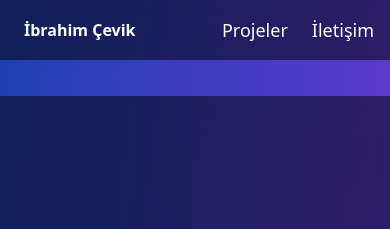
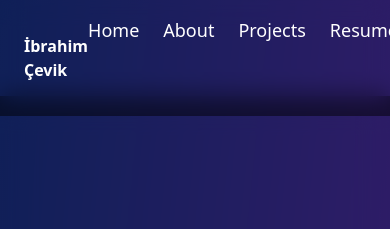
Before and after one commit to brahimcevik/brahimcevik.github.io, a plain HTML site: page index.html in a window 390 px wide. Shown: the top 229 px of the page. Drawn offline with nearby package versions, Linux system fonts and the light colour scheme.

Commit message:
updateResumeBlog

```diff
--- a/index.html
+++ b/index.html
@@ -74,13 +74,14 @@
     <!-- Navbar -->
     <nav class="bg-black bg-opacity-50 backdrop-blur-md p-4 fixed top-0 left-0 w-full z-10 flex justify-between items-center">
         <div class="flex items-center space-x-4">
-
-            <h1 aria-label="Ana Sayfa" class="text-1xl font-bold ml-2">İbrahim Çevik</h1> <!-- Erişilebilirlik için aria-label eklendi -->
+            <h1 aria-label="Ana Sayfa" class="text-1xl font-bold ml-2">İbrahim Çevik</h1>
         </div>
         <ul class="flex space-x-6 text-lg">
-            <li class="hidden md:block"><a href="#about" class="hover:text-gray-300">Hakkımda</a></li>
-            <li><a href="#projects" class="hover:text-gray-300">Projeler</a></li>
-            <li><a href="#contact" class="hover:text-gray-300">İletişim</a></li>
+            <li><a href="index.html">Home</a></li>
+            <li><a href="index.html#about">About</a></li>
+            <li><a href="index.html#projects">Projects</a></li>
+            <li><a href="resume.html">Resume</a></li>
+            <li><a href="blog.html">Blogs (Coming Soon)</a></li>
         </ul>
     </nav>
 
--- a/style.css
+++ b/style.css
@@ -1,44 +1,58 @@
-body {
-    font-family: 'Roboto', sans-serif;
-    background-color: #1E40AF;
-    color: #fff;
+/* Genel stil ayarları */
+body, html {
+    margin: 0;
+    padding: 0;
+    font-family: 'Arial', sans-serif;
+    background-color: #1A202C; /* Arka plan rengi */
+    color: #FFFFFF; /* Yazı rengi */
 }
 
-header {
-    background: #007bff;
-    color: #fff;
-    padding: 10px 0;
-}
-
+/* Menü stil ayarları */
 nav {
-    background: transparent;
-    color: #fff;
+    background-color: #2D3748; /* Menü arka plan rengi */
+    color: #FFFFFF;
+    width: 100%;
+    position: fixed;
+    top: 0;
+    left: 0;
+    z-index: 1000;
+    display: flex;
+    justify-content: space-between;
+    align-items: center;
+    padding: 1rem 2rem; /* Menü iç boşluk */
+    box-shadow: 0 2px 4px rgba(0,0,0,0.1);
 }
 
 nav ul {
-    list-style-type: none;
+    list-style: none;
     padding: 0;
+    margin: 0;
+    display: flex;
+    align-items: center;
 }
 
 nav ul li {
-    display: inline;
-    margin-right: 20px;
+    margin: 0 15px;
 }
 
 nav ul li a {
-    color: #fff;
+    color: #E2E8F0;
     text-decoration: none;
-    transition: color 0.3s;
+    font-size: 16px;
+    transition: color 0.3s ease;
 }
 
 nav ul li a:hover {
-    color: #ccc;
+    color: #CBD5E0;
 }
 
+/* Footer stil ayarları */
 footer {
+    background-color: #2D3748;
+    color: #FFFFFF;
     text-align: center;
-    padding: 20px;
-    background: #333;
-    color: #fff;
-    box-shadow: 0 2px 5px rgba(0,0,0,0.2);
+    padding: 1rem;
+    position: fixed;
+    bottom: 0;
+    width: 100%;
 }
```
Also changed, not shown: blog.html (added, +15 -0 lines), resume.html (added, +55 -0 lines).
